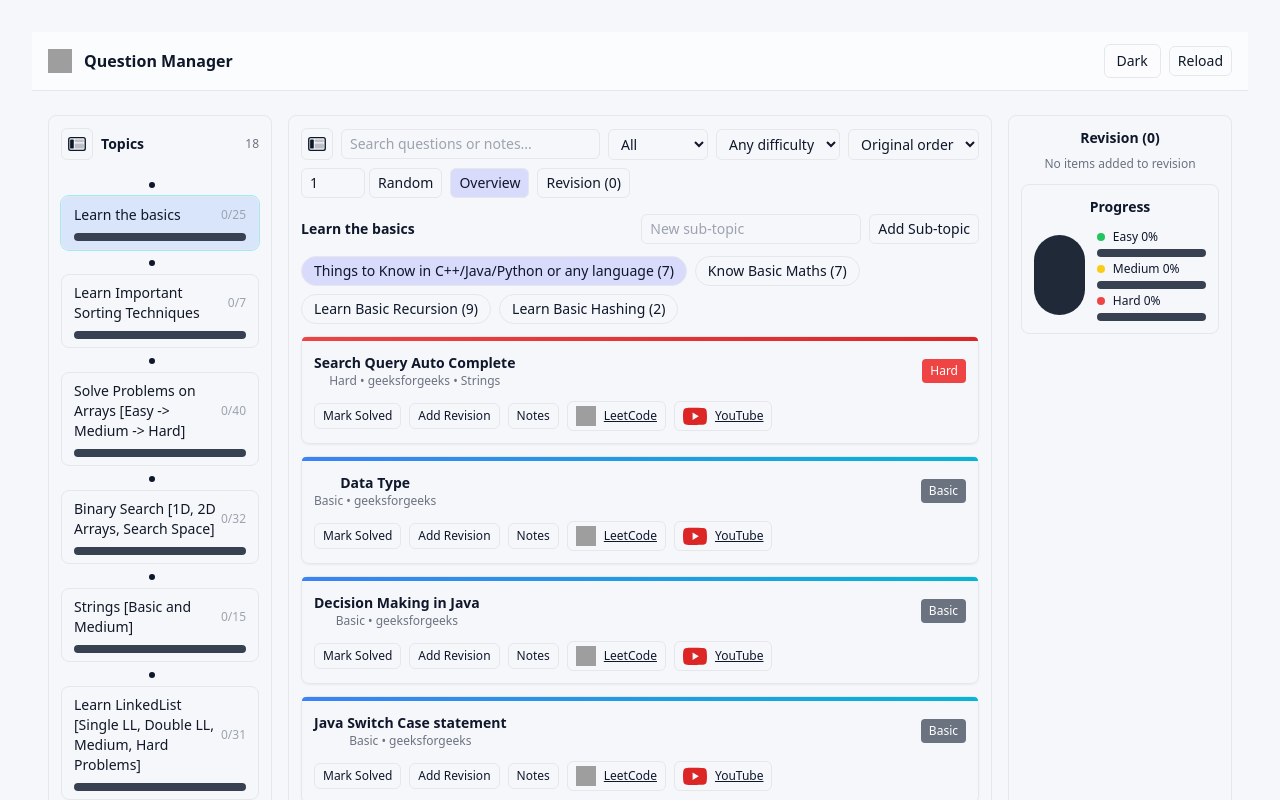
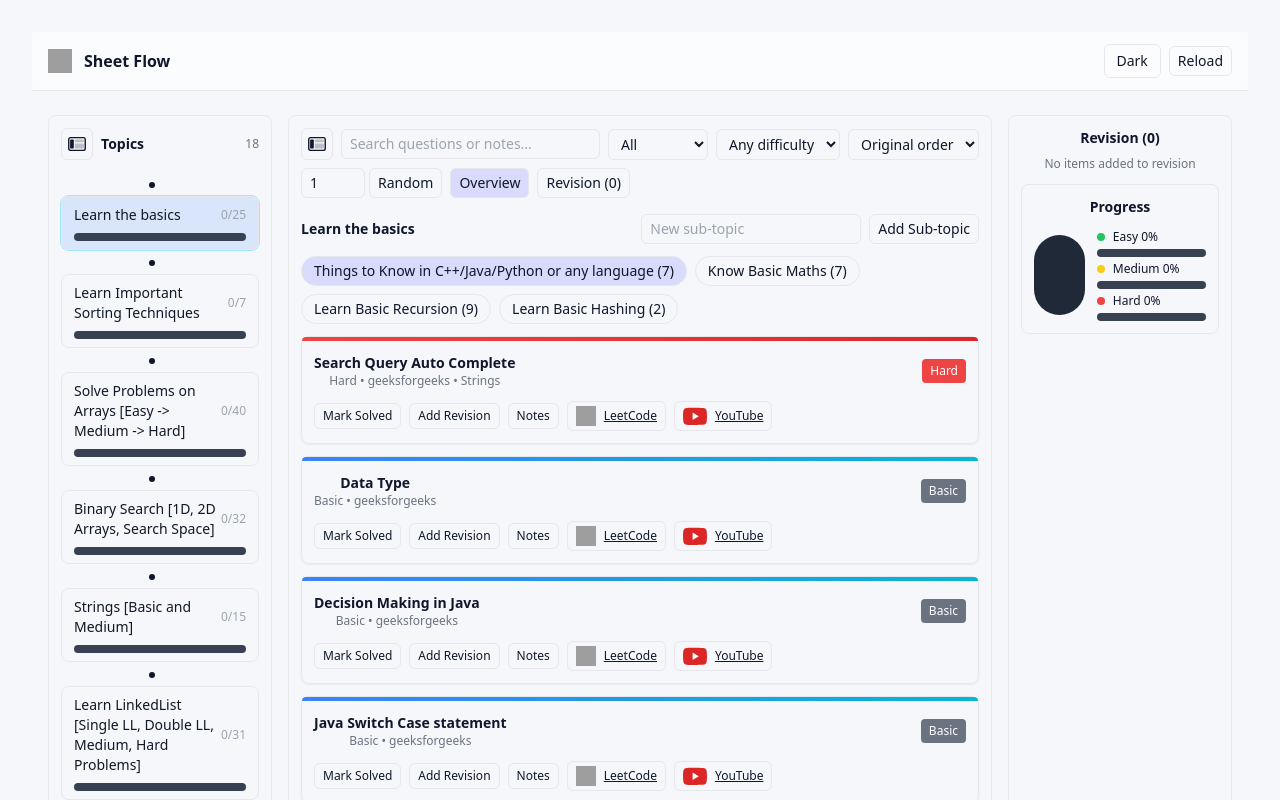
Before and after one commit to eliterks/Sheet-Flow, a React (Vite) app: page / in a window 1280 px wide. Shown: the top 800 px of the page. Built offline with nearby package versions, Linux system fonts and the light colour scheme; grey boxes are pictures that could not be loaded.

Commit message:
chore: rename branding to Sheet Flow (title + header)

```diff
--- a/index.html
+++ b/index.html
@@ -4,7 +4,7 @@
     <meta charset="UTF-8" />
     <link rel="icon" type="image/svg+xml" href="https://codolio.com/codolio_assets/codolio.svg" />
     <meta name="viewport" content="width=device-width, initial-scale=1.0" />
-    <title>question-manager</title>
+    <title>Sheet Flow</title>
   </head>
   <body>
     <div id="root"></div>
--- a/src/App.tsx
+++ b/src/App.tsx
@@ -106,7 +106,7 @@ function App() {
         <div className="mx-auto flex max-w-7xl items-center justify-between px-4 py-3">
           <div className="flex items-center gap-3">
             <CodolioLogo className="h-6 w-6" />
-            <span className="font-semibold">Question Manager</span>
+            <span className="font-semibold">Sheet Flow</span>
           </div>
           <div className="flex items-center gap-2">
             <ThemeToggle />
```
